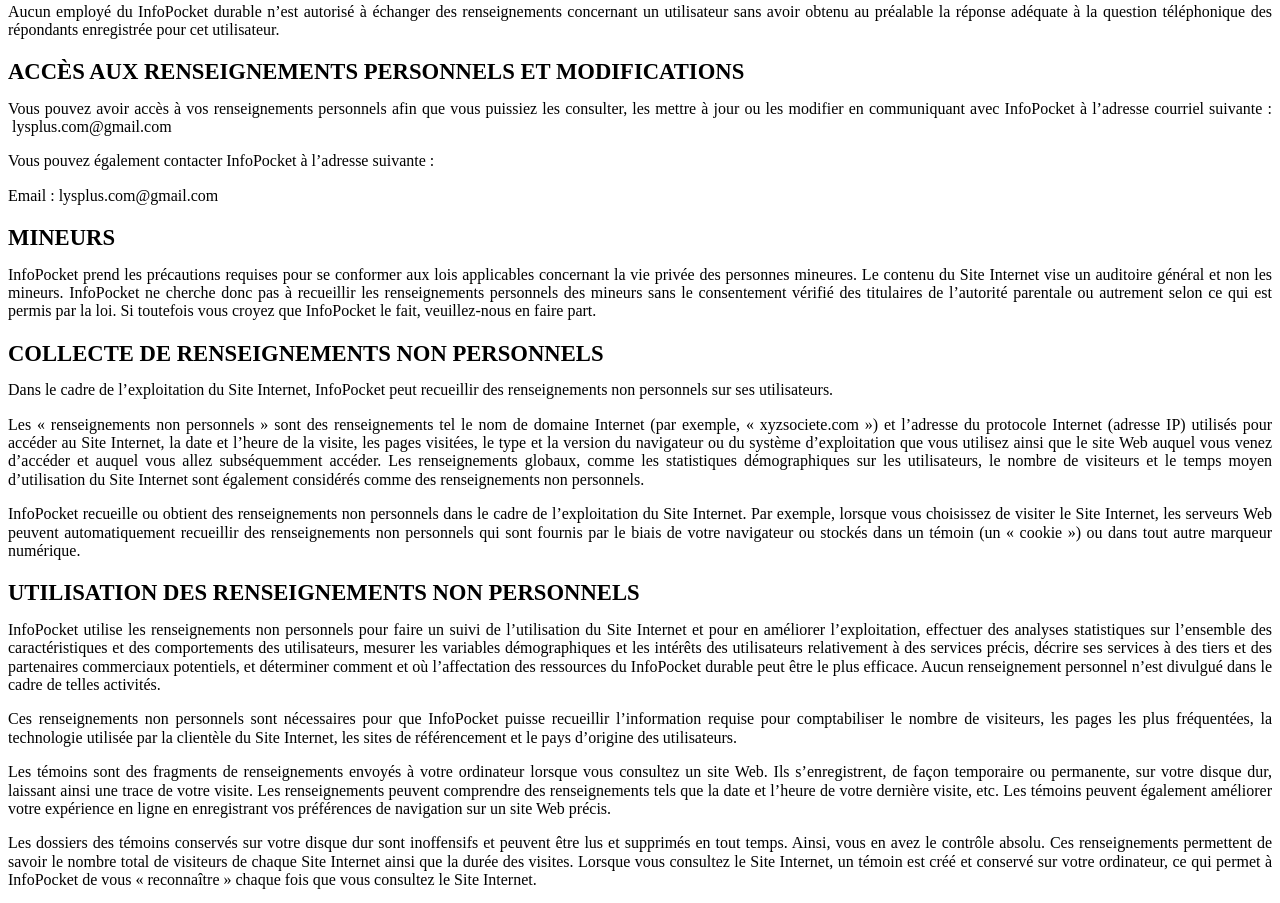
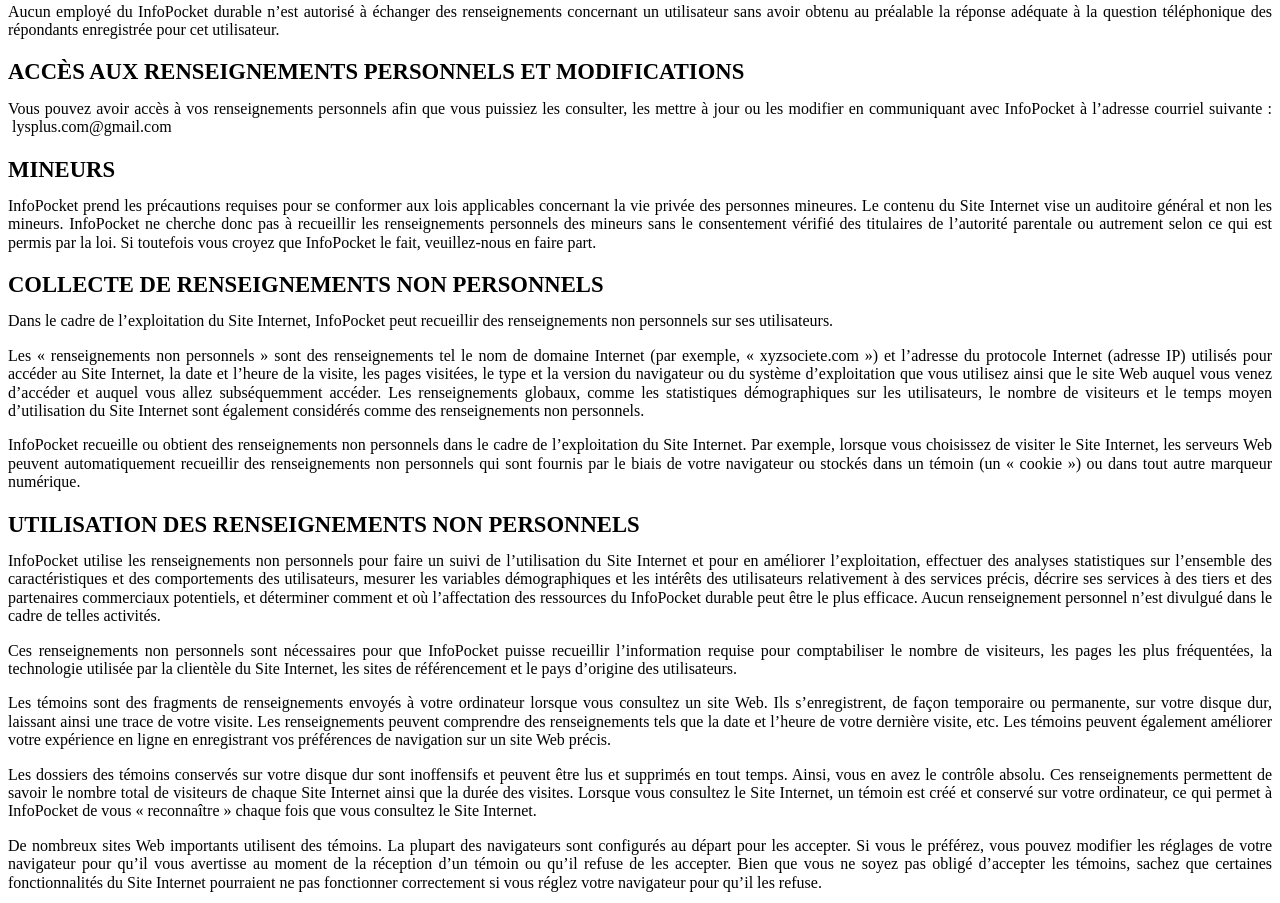
Before and after one commit to zdapp/infopocket, a plain HTML site: page index.html in a window 1280 px wide. Shown: the part 5925-6828 px from the top of the page. Drawn offline with Linux system fonts and the light colour scheme.

Commit message:
Improved content

```diff
--- a/index.html
+++ b/index.html
@@ -528,8 +528,6 @@
   <p class="para4"><span class="span1">Vous pouvez avoir accès à vos renseignements personnels afin que vous puissiez
       les consulter, les mettre à jour ou les modifier en communiquant avec InfoPocket à l’adresse courriel suivante :
     </span><span class="span1"> </span><span class="span1">lysplus.com@gmail.com</span></p>
-  <p class="para4"><span class="span1">Vous pouvez également contacter InfoPocket à l’adresse suivante :</span></p>
-  <p class="para4"><span class="span1">Email : lysplus.com@gmail.com</span></p>
   <p class="para5"><span class="span4">MINEURS</span></p>
   <p class="para4"><span class="span1">InfoPocket prend les précautions requises pour se conformer aux lois applicables
       concernant la vie privée des personnes mineures. Le contenu du Site Internet vise un auditoire général et non les
```
